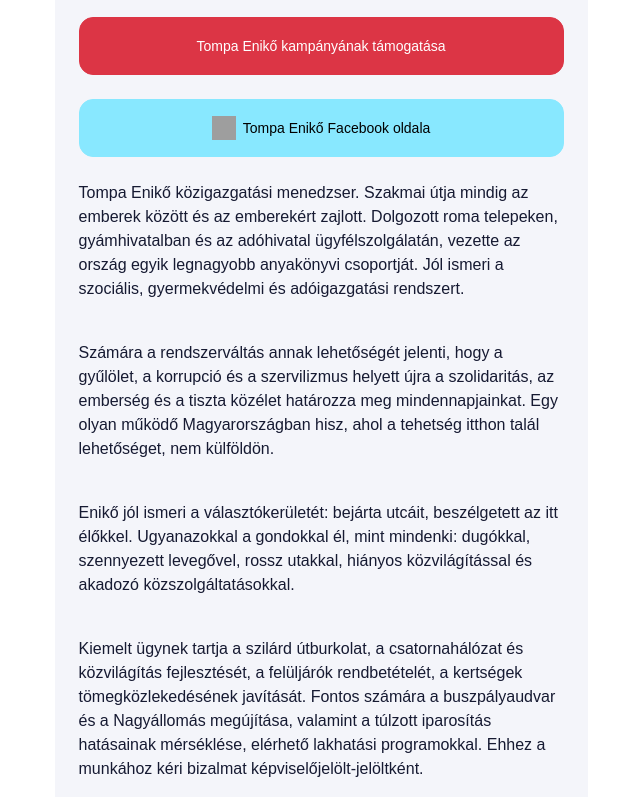
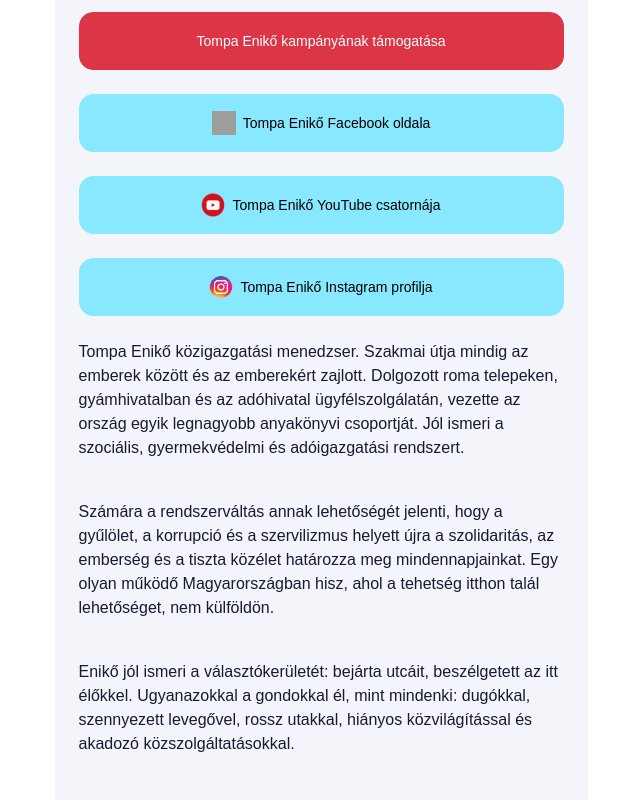
Before and after one commit to erosb/tompaeniko-hu, a website built with Parcel: page src/index.html in a window 1280 px wide. Shown: the part 749-1549 px from the top of the page, without its empty margins (319-959 px from the left). Built offline with nearby package versions, Linux system fonts and the light colour scheme; grey boxes are pictures that could not be loaded; a web font is replaced by a local one.

Commit message:
new social media buttons

```diff
--- a/src/index.html
+++ b/src/index.html
@@ -30,14 +30,14 @@
           <use href="#tisza-logo"></use>
         </svg>
       </a>
-      <button class="navbar-toggler" type="button" data-bs-toggle="collapse" data-bs-target="#navbarSupportedContent"
+      <!-- <button class="navbar-toggler" type="button" data-bs-toggle="collapse" data-bs-target="#navbarSupportedContent"
         aria-controls="navbarSupportedContent" aria-expanded="false" aria-label="Toggle navigation">
         <span class="navbar-toggler-icon"></span>
-      </button>
-      <div class="collapse navbar-collapse text-center justify-content-end mt-2 mt-sm-0" id="navbarSupportedContent">
+      </button> -->
+      <!-- <div class="collapse navbar-collapse text-center justify-content-end mt-2 mt-sm-0" id="navbarSupportedContent">
         <a href="https://adomanyozas.magyartisza.hu/c/adomanyozas" class="btn btn-tertiary" data-bs-container="body" data-bs-toggle="popover" data-bs-trigger="hover"
           data-bs-describedby="immediateSupport" data-bs-placement="bottom">Azonnali támogatás</a>
-      </div>
+      </div> -->
     </div>
   </nav>
   <main class="container-lg">
@@ -231,6 +231,20 @@
                 alt="Facebook">
               Tompa Enikő Facebook oldala
             </a>
+            <a class="btn btn-info btn-enlarge" href="https://www.youtube.com/@Enik%C5%91Tompa"
+              target="_blank">
+              <img decoding="auto" width="24" height="24"
+                src="./img/yt-icon.png"
+                alt="YouTube">
+              Tompa Enikő YouTube csatornája
+            </a>
+            <a class="btn btn-info btn-enlarge" href="https://www.instagram.com/tompaeniko_hivatalos"
+              target="_blank">
+              <img decoding="auto" width="24" height="24"
+                src="./img/insta-icon.webp"
+                alt="YouTube">
+              Tompa Enikő Instagram profilja
+            </a>
           </aside>
           <p>
             Tompa Enikő közigazgatási menedzser. Szakmai útja mindig az emberek között és az emberekért zajlott.
```
Also changed, not shown: src/img/insta-icon.webp (added), src/img/yt-icon.png (added).
